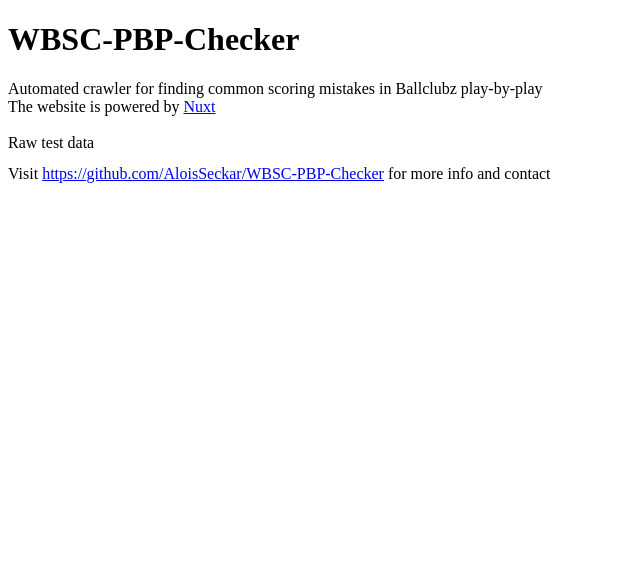
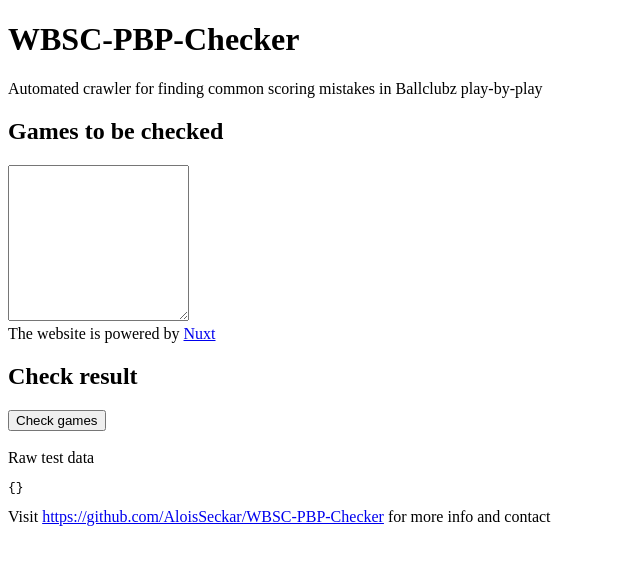
Before and after one commit to AloisSeckar/WBSC-PBP-Checker, a Nuxt app: page / in a window 1280 px wide. Shown: the top 564 px of the page, without its empty margins (0-640 px from the left). Built offline with nearby package versions, Linux system fonts and the light colour scheme; no server answers.

Commit message:
feat: check games on demand

```diff
--- a/app.vue
+++ b/app.vue
@@ -4,9 +4,17 @@
     <div>
       Automated crawler for finding common scoring mistakes in Ballclubz play-by-play
     </div>
+    <h2>Games to be checked</h2>
+    <div>
+      <textarea id="games" v-model="gamesText" :rows="10" />
+    </div>
     <div>
       The website is powered by <a href="https://nuxt.com/">Nuxt</a>
     </div>
+    <h2>Check result</h2>
+    <button @click="check">
+      Check games
+    </button>
     <div>
       <br>Raw test data <pre>{{ pbpCheckData }}</pre>
     </div>
@@ -19,11 +27,18 @@
 <script setup lang="ts">
 import type { PBPCheck } from './server/utils/types'
 
-// TODO connect to real game link input
-const { data: pbpCheckData } = await useFetch<PBPCheck>('/api/check', {
-  method: 'POST',
-  body: {
-    gameLinks: ['https://stats.baseball.cz/cs/events/2023-extraliga/schedule-and-results/box-score/116387']
-  }
-})
+const gamesText = ref('')
+const gamesArray = computed(() => gamesText.value.split('\n'))
+
+const pbpCheckData = ref({})
+async function check () {
+  console.debug(gamesArray.value)
+  const data = await $fetch<PBPCheck>('/api/check', {
+    method: 'POST',
+    body: {
+      gameLinks: gamesArray.value
+    }
+  })
+  pbpCheckData.value = data
+}
 </script>
```
